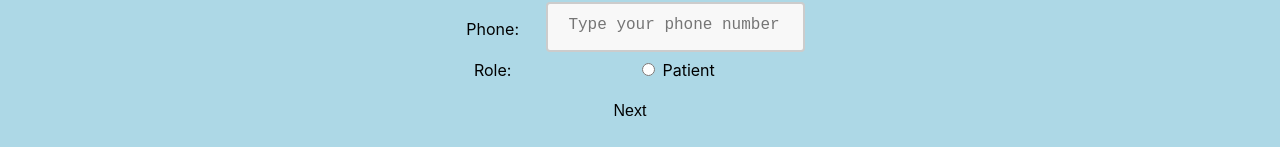
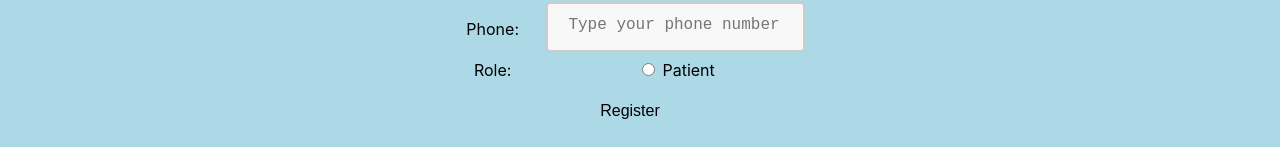
Before and after one commit to AA760/medical-practice-webapp, a React (Create React App) app in the folder healthchecker/healthchecker-frontend/: page /register in a window 1280 px wide. Shown: the part 708-855 px from the top of the page. Built offline with nearby package versions, Linux system fonts and the light colour scheme.

Commit message:
Update PatientRegister1.js
fixed bug/issue

```diff
--- a/healthchecker/healthchecker-frontend/src/Components/PatientRegister1.js
+++ b/healthchecker/healthchecker-frontend/src/Components/PatientRegister1.js
@@ -256,7 +256,7 @@ export default function PatientRegister1(){
               </tr>
             </table>
 
-            <button className="button" onClick={handleSubmit}>Next</button>
+            <button className="button" onClick={handleSubmit}>Register</button>
 
           </form>
         </div>
```
